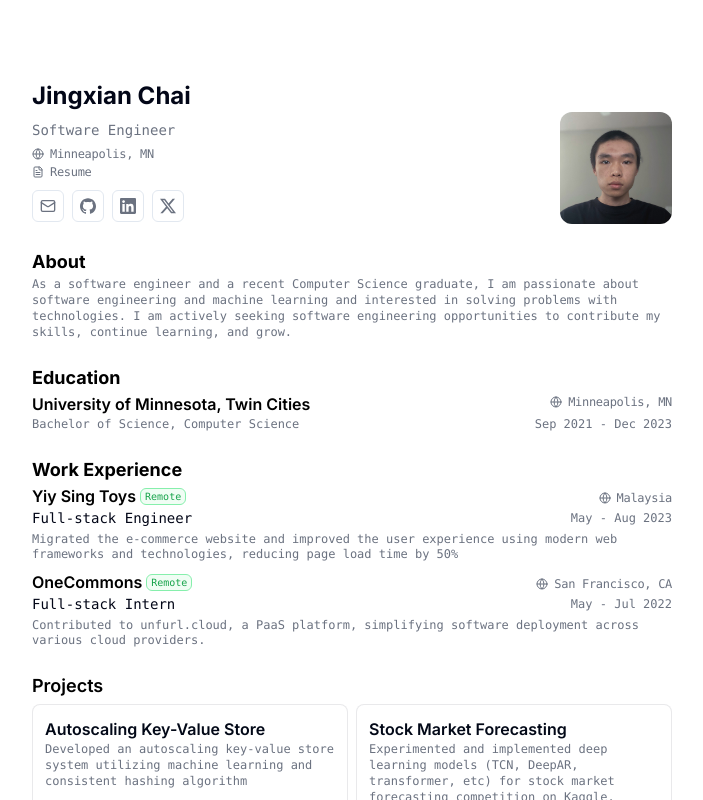
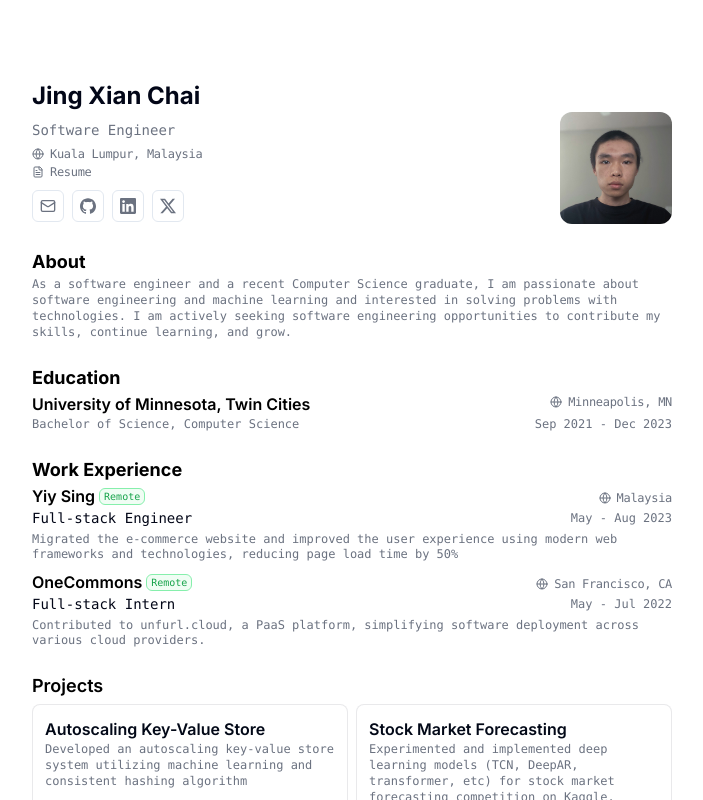
Before and after one commit to jxianc/jxian.dev, a Next.js app: page / in a window 1280 px wide. Shown: the top 800 px of the page, without its empty margins (288-991 px from the left). Built offline with nearby package versions, Linux system fonts and the light colour scheme.

Commit message:
updated resume data

```diff
--- a/src/data/resume-data.ts
+++ b/src/data/resume-data.ts
@@ -3,11 +3,11 @@ import { LinkedInIcon } from "@/components/icons/LinkedInIcon"
 import { XIcon } from "@/components/icons/XIcon"
 
 export const resumeData = {
-  name: "Jingxian Chai",
+  name: "Jing Xian Chai",
   title: "Software Engineer",
   about:
     "As a software engineer and a recent Computer Science graduate, I am passionate about software engineering and machine learning and interested in solving problems with technologies. I am actively seeking software engineering opportunities to contribute my skills, continue learning, and grow.",
-  location: "Minneapolis, MN",
+  location: "Kuala Lumpur, Malaysia",
   locationLink: "https://www.google.com/maps/place/minneapolis",
   avatarUrl: "https://avatars.githubusercontent.com/u/62977699?v=4",
   initials: "jxc",
@@ -44,7 +44,7 @@ export const resumeData = {
   workExperience: [
     {
       position: "Full-stack Engineer",
-      company: "Yiy Sing Toys",
+      company: "Yiy Sing",
       location: "Malaysia",
       locationLink: "https://www.google.com/maps/place/malaysia",
       startDate: "May",
```
